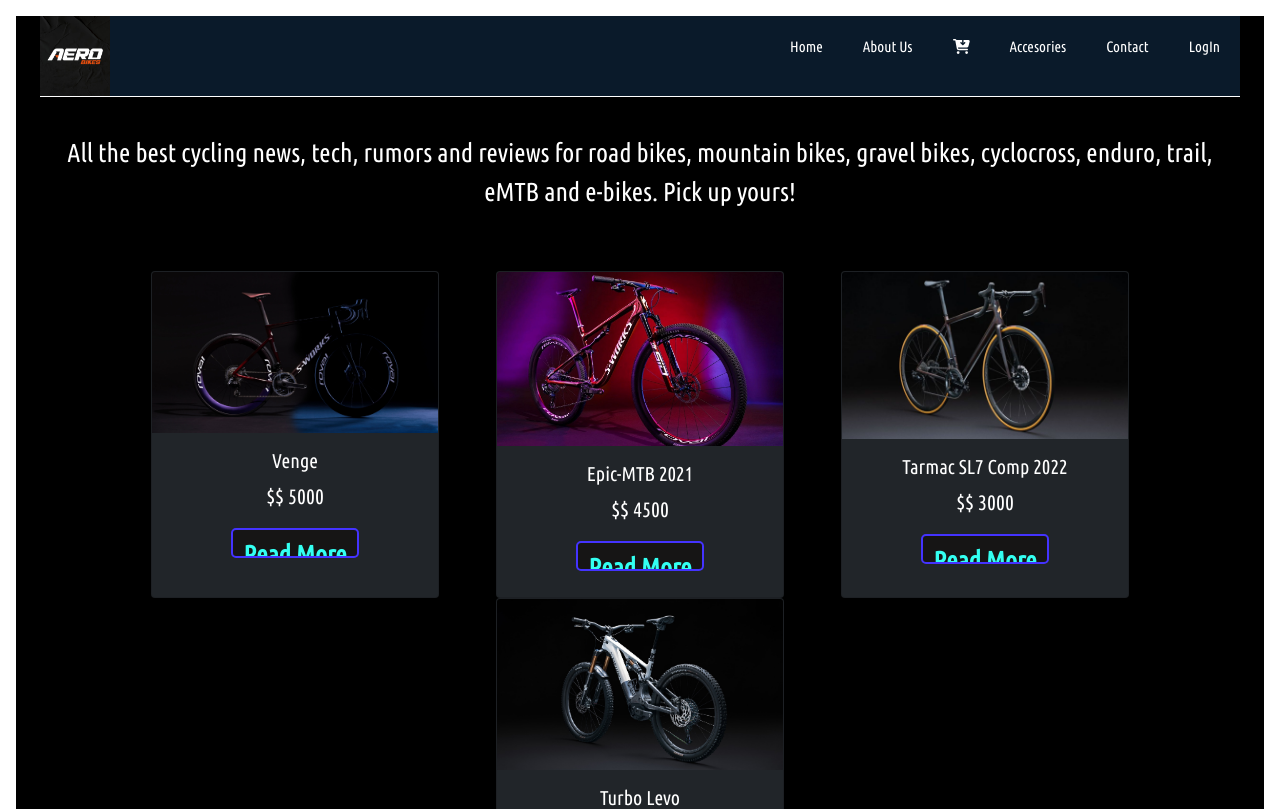
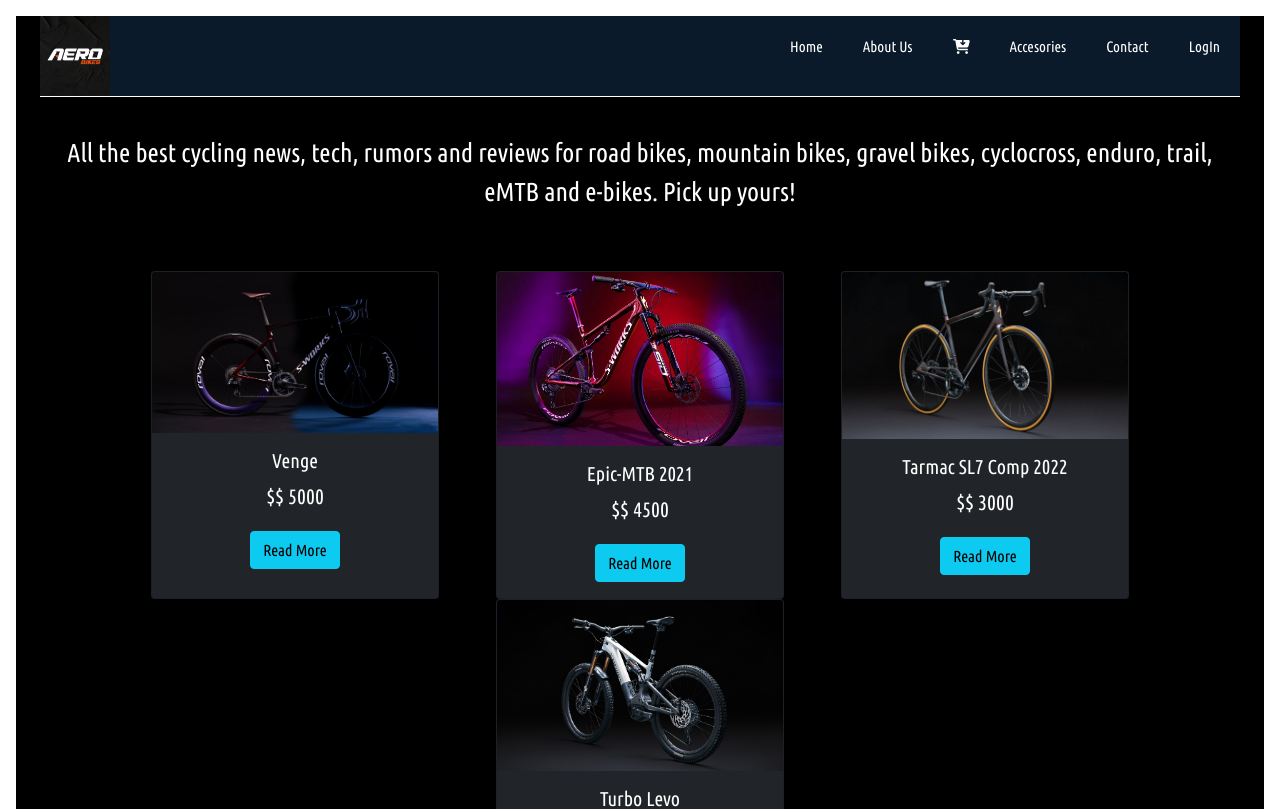
Before and after one commit to EmaFarcy/aeroBikesShopStore, a React (Create React App) app: page / in a window 1280 px wide. Shown: the top 809 px of the page. Built offline with nearby package versions, Linux system fonts and the light colour scheme.

Commit message:
Se suplantó el ItemListContainer por el componente Professional y el código. Se crearon nuevas rutas para futuros componentes. Se agregó el archivo bikes en helpers. Se creó el ItemDetailBikes. Se modificaron los botones Read More y Buy It.

```diff
--- a/src/App.jsx
+++ b/src/App.jsx
@@ -1,12 +1,12 @@
 import { Routes, Route, Navigate } from 'react-router-dom';
 import './App.css';
 import ItemListContainer from './components/container/ItemListContainer';
-import ItemDetailContainer from './components/ItemDetailContainer/ItemDetailContainer';
 import NavBar from './components/NavBar/NavBar';
 import Cart from './components/container/Cart/Cart';
 import Products from './components/Products/Products';
 import AboutUs from './components/AboutUs/AboutUs';
 import "bootstrap/dist/css/bootstrap.min.css";
+import Professional from './components/Item/professional';
 
 const objStyle = {color: 'white', backgroundColor: 'black', fontSize: 15};
 
@@ -22,7 +22,7 @@
               <Route index path="/" element={<ItemListContainer />}/>
               <Route path="/about" element={<AboutUs />}/>
               <Route path="/products/*" element={<Products />}/>
-              <Route path="/details/:id" element={<ItemDetailContainer />}/> {/*este me tiene que llevar al detalle de una bicicleta Importo aca products?*/}
+              <Route path="/details/:id" element={<Professional />}/> {/*este me tiene que llevar al detalle de una bicicleta Importo aca products?*/}
               <Route path="/cart" element={<Cart />}/>
               <Route path="*" element={<Navigate to='/' /> } />
             </Routes>
--- a/src/components/Item/Item.jsx
+++ b/src/components/Item/Item.jsx
@@ -14,10 +14,8 @@
                     <Card.Title className="cardTitle">{model}</Card.Title>
                     <Card.Text className="carText">$$ {price}</Card.Text>
                         <Link
-                            to={`/details/${id}`}
-                            className="css-button-sliding-to-left--sky text-decoration-none"
-                        >
-                            <p ClassName="textButton">Read More</p>
+                            type="button" to={`/details/${id}`}
+                            className="btn btn-info">Read More
                         </Link>
                 </Card.Body>
             </Card>
--- a/src/components/Item/ItemDetailBikes.jsx
+++ b/src/components/Item/ItemDetailBikes.jsx
@@ -4,8 +4,9 @@
 import { FontAwesomeIcon } from "@fortawesome/react-fontawesome";
 import { faStar } from "@fortawesome/free-solid-svg-icons";
 
-function ItemDetailBikes ({ profesional }) {
-  const { id, model, frameset, image } = profesional;
+function ItemDetailBikes ({ bikes }) {
+  const { id, image, model, frameset } = bikes;
+
   return (
     <Card className="text-center mt-3 w-25 mx-1 shadow">
       <Card.Img variant="top" src={image} />
@@ -14,9 +15,8 @@
         <Card.Text>{frameset}</Card.Text>
         <FontAwesomeIcon icon={faStar} />
         <Link
-          to={`/cart/${id}`}
-          className="css-button-sliding-to-left--sky text-decoration-none"
-        >
+          type="button" to={`/cart/${id}`}
+          className="btn btn-info">
           Buy It
         </Link>
       </Card.Body>
--- /dev/null
+++ b/src/components/Item/professional.css
@@ -0,0 +1,19 @@
+
+
+.text-end{
+    text-align: center;
+    justify-content: center;
+    align-items: center
+}
+
+.btn{
+    text-align: center;
+    justify-content: center;
+    align-items: center
+}
+
+.btn-info{
+    text-align: center;
+    justify-content: center;
+    align-items: center
+}
--- a/src/components/Item/professional.jsx
+++ b/src/components/Item/professional.jsx
@@ -1,10 +1,9 @@
 import React, { useState } from "react";
 import { Link, useParams } from "react-router-dom";
 import { useEffect } from "react";
-import { Card, Spinner } from "react-bootstrap";
-import { gFetchProfesional } from "../../helpers/Profesionales";
-import { FontAwesomeIcon } from "@fortawesome/react-fontawesome";
-import { faLocationDot, faStar } from "@fortawesome/free-solid-svg-icons";
+import { Spinner } from "react-bootstrap";
+import { gFetchProfesional } from "../Helpers/bikes";
+import './professional.css';
 
 function Professional() {
     const [profesional, setProfesional] = useState([]);
@@ -19,18 +18,12 @@
         .finally(() => setLoading(false));
     }, [id]);
 
-    let stars = [];
-    for (let i = 0; i < profesional.rate; i++) {
-      stars[i] = <FontAwesomeIcon icon={faStar} />;
-      console.log(stars);
-    }
-
     const {
         model,
         frameset,
         image,
+    } = profesional;
 
-    } = profesional;
     return loading ? (
         <div className="text-center mt-4">
       <Spinner animation="border" role="status" variant="info" />
@@ -44,7 +37,6 @@
         <div className="col-md-6 p-4">
           <div className="d-flex justify-content-between">
             <h3>{model}</h3>
-            <h4 className="text-muted">{stars}</h4>
           </div>
           <p>
             {" "}
@@ -55,9 +47,8 @@
           </div>
           <div className="text-end">
             <Link
-              to="/cart"
-              className="css-button-sliding-to-left--sky text-decoration-none text-center"
-            >
+              type="button" to="/cart"
+              className="btn btn-info">
               Buy It
             </Link>
           </div>
--- a/src/components/ItemDetailContainer/ItemDetailContainer.jsx
+++ b/src/components/ItemDetailContainer/ItemDetailContainer.jsx
@@ -28,7 +28,7 @@
       <Spinner animation="border" role="status" variant="info" />
     </div>
   ) : (
-    <ItemListBikes profesion={profesional} />
+    <ItemListBikes bikes={profesional} />
 );
 };
 
--- a/src/components/NavBar/NavBar.jsx
+++ b/src/components/NavBar/NavBar.jsx
@@ -19,7 +19,7 @@
 		    	<header>
 			    	<div id="menu">
 				    	<nav className="nav1">
-							<img src={LogoAero} alt="LogoAero" style={styles.logo_aero}></img>
+							<NavLink to='/'><img src={LogoAero} alt="LogoAero" style={styles.logo_aero}></img></NavLink>
 					    	<ul>
 							<li><NavLink to='/'>Home</NavLink></li>
 					    	<li><NavLink to='about'>About Us</NavLink></li>
```
